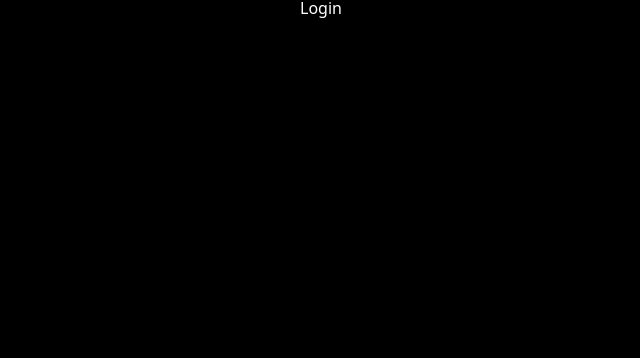
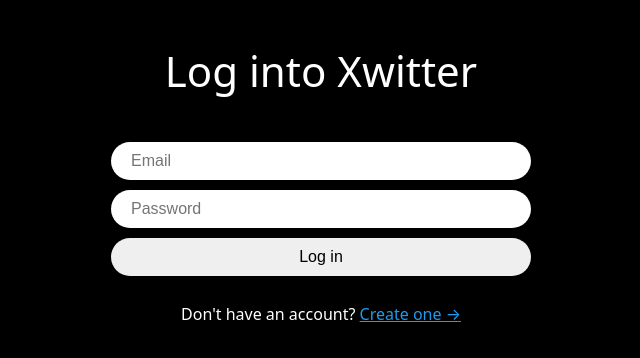
Before and after one commit to yujinl9654/xwitter-reloaded, a React (Vite) app: page /login in a window 1280 px wide. Shown: the top 358 px of the page, without its empty margins (319-959 px from the left). Built offline with nearby package versions, Linux system fonts and the light colour scheme.

Commit message:
[feat] login 페이지 작성

```diff
--- a/src/routes/create-account.tsx
+++ b/src/routes/create-account.tsx
@@ -2,7 +2,7 @@
 import React, { useState } from 'react';
 import styled from 'styled-components';
 import { auth } from '../firebase';
-import { useNavigate } from 'react-router-dom';
+import { Link, useNavigate } from 'react-router-dom';
 import { FirebaseError } from 'firebase/app';
 
 const errors = {
@@ -44,6 +44,13 @@
 const Error = styled.span`
   font-weight: 600;
   color: tomato;
+`;
+
+const Switcher = styled.span`
+  margin-top: 20px;
+  a {
+    color: #1d9bf0;
+  }
 `;
 
 export default function CreateAccount() {
@@ -135,6 +142,9 @@
         />
       </Form>
       {error !== '' ? <Error>{error}</Error> : null}
+      <Switcher>
+        Already have an account? <Link to="/login">Log in &rarr;</Link>
+      </Switcher>
     </Wrapper>
   );
 }
--- a/src/routes/login.tsx
+++ b/src/routes/login.tsx
@@ -1,3 +1,119 @@
-export default function Login() {
-  return <h1>Login</h1>;
+import React, { useState } from 'react';
+import styled from 'styled-components';
+import { Link, useNavigate } from 'react-router-dom';
+import { FirebaseError } from 'firebase/app';
+import { signInWithEmailAndPassword } from 'firebase/auth';
+import { auth } from '../firebase';
+
+const Wrapper = styled.div`
+  height: 100%;
+  display: flex;
+  flex-direction: column;
+  align-items: center;
+  width: 420px;
+  padding: 50px 0;
+`;
+const Title = styled.h1`
+  font-size: 42px;
+`;
+const Form = styled.form`
+  margin-top: 50px;
+  margin-bottom: 10px;
+  display: flex;
+  flex-direction: column;
+  gap: 10px;
+  width: 100%;
+`;
+const Input = styled.input`
+  padding: 10px 20px;
+  border-radius: 50px;
+  border: none;
+  width: 100%;
+  font-size: 16px;
+  &[type='submit'] {
+    cursor: pointer;
+    &:hover {
+      opacity: 0.8;
+    }
+  }
+`;
+const Error = styled.span`
+  font-weight: 600;
+  color: tomato;
+`;
+
+const Switcher = styled.span`
+  margin-top: 20px;
+  a {
+    color: #1d9bf0;
+  }
+`;
+
+export default function CreateAccount() {
+  const navigate = useNavigate();
+  const [isLoading, setLoading] = useState(false);
+  const [email, setEmail] = useState('');
+  const [password, setPassword] = useState('');
+  const [error, setError] = useState('');
+
+  const onChange = (e: React.ChangeEvent<HTMLInputElement>) => {
+    const {
+      target: { name, value },
+    } = e;
+    if (name === 'email') {
+      setEmail(value);
+    } else if (name === 'password') {
+      setPassword(value);
+    }
+  };
+  const onSubmit = async (e: React.FormEvent<HTMLFormElement>) => {
+    e.preventDefault();
+
+    setError('');
+    if (isLoading || email === '' || password === '') return;
+
+    try {
+      setLoading(true);
+      await signInWithEmailAndPassword(auth, email, password);
+
+      navigate('/');
+    } catch (e) {
+      // setError
+      if (e instanceof FirebaseError) {
+        setError(e.message);
+      }
+    } finally {
+      setLoading(false);
+    }
+  };
+
+  return (
+    <Wrapper>
+      <Title>Log into Xwitter</Title>
+      <Form onSubmit={onSubmit}>
+        <Input
+          onChange={onChange}
+          name="email"
+          value={email}
+          placeholder="Email"
+          type="email"
+          required
+        />
+        <Input
+          onChange={onChange}
+          name="password"
+          value={password}
+          placeholder="Password"
+          type="password"
+          required
+        />
+        <Input type="submit" value={isLoading ? 'Loading...' : 'Log in'} />
+      </Form>
+      {error !== '' ? <Error>{error}</Error> : null}
+      <Switcher>
+        Don't have an account?{' '}
+        <Link to="/create-account">Create one &rarr;</Link>
+      </Switcher>
+    </Wrapper>
+  );
 }
```
